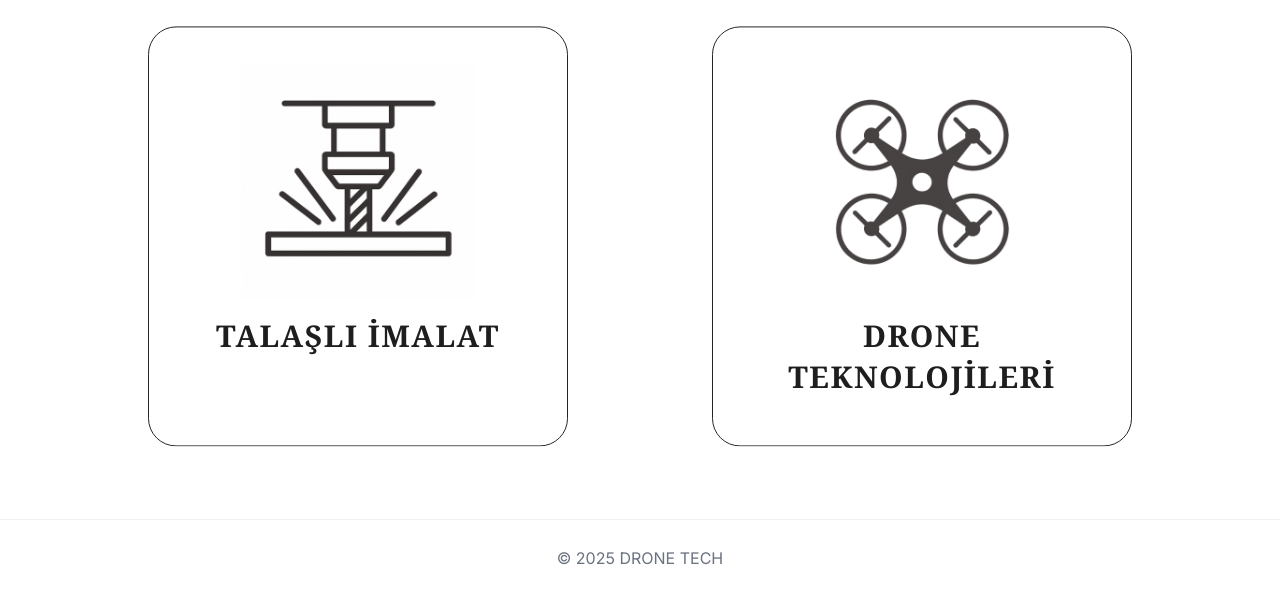
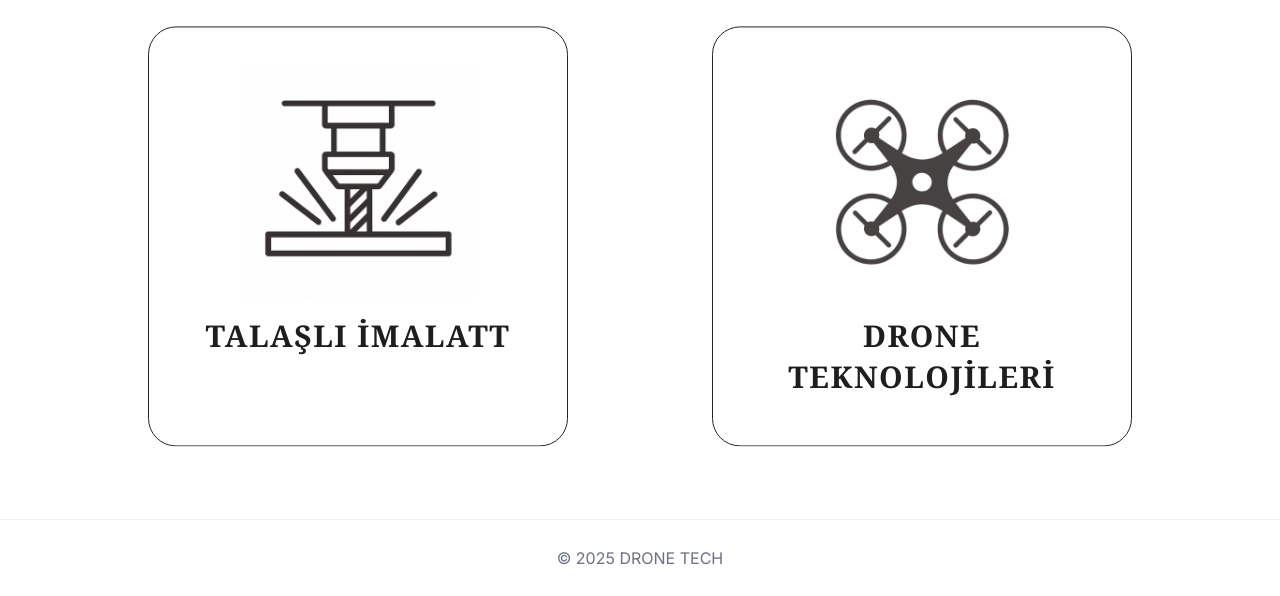
Before and after one commit to dtech-rtrkmen/dtwebsite, a website: page public/index.html in a window 1280 px wide. Shown: the part 204-800 px from the top of the page. Drawn offline with Linux system fonts and the light colour scheme.

Commit message:
Kontrol ya

```diff
--- a/public/index.html
+++ b/public/index.html
@@ -26,7 +26,7 @@
         <div class="tile-icon" aria-hidden="true">
           <img src="assets/talasli.png" alt="Talaşlı imalat" class="icon-img">
         </div>
-        <div class="tile-title">TALAŞLI İMALAT</div>
+        <div class="tile-title">TALAŞLI İMALATT</div>
       </a>
 
       <a class="tile" href="drone-teknolojileri.html">
```
